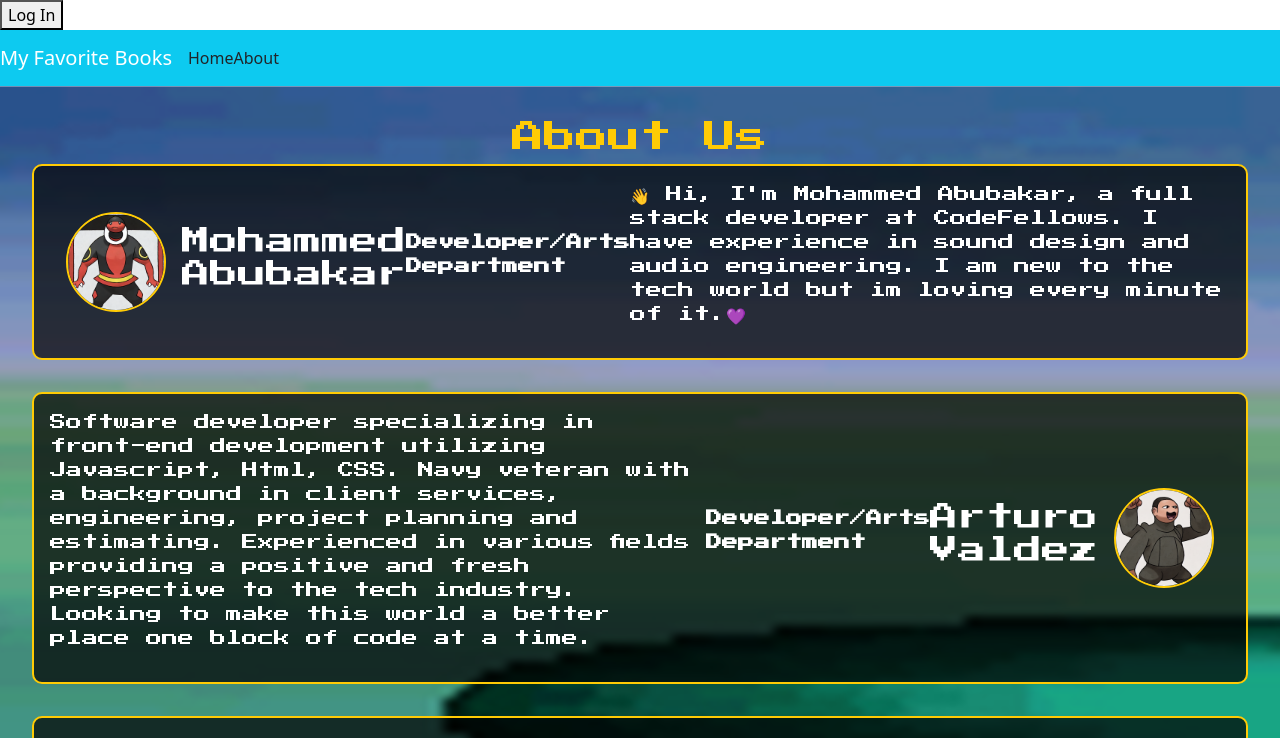
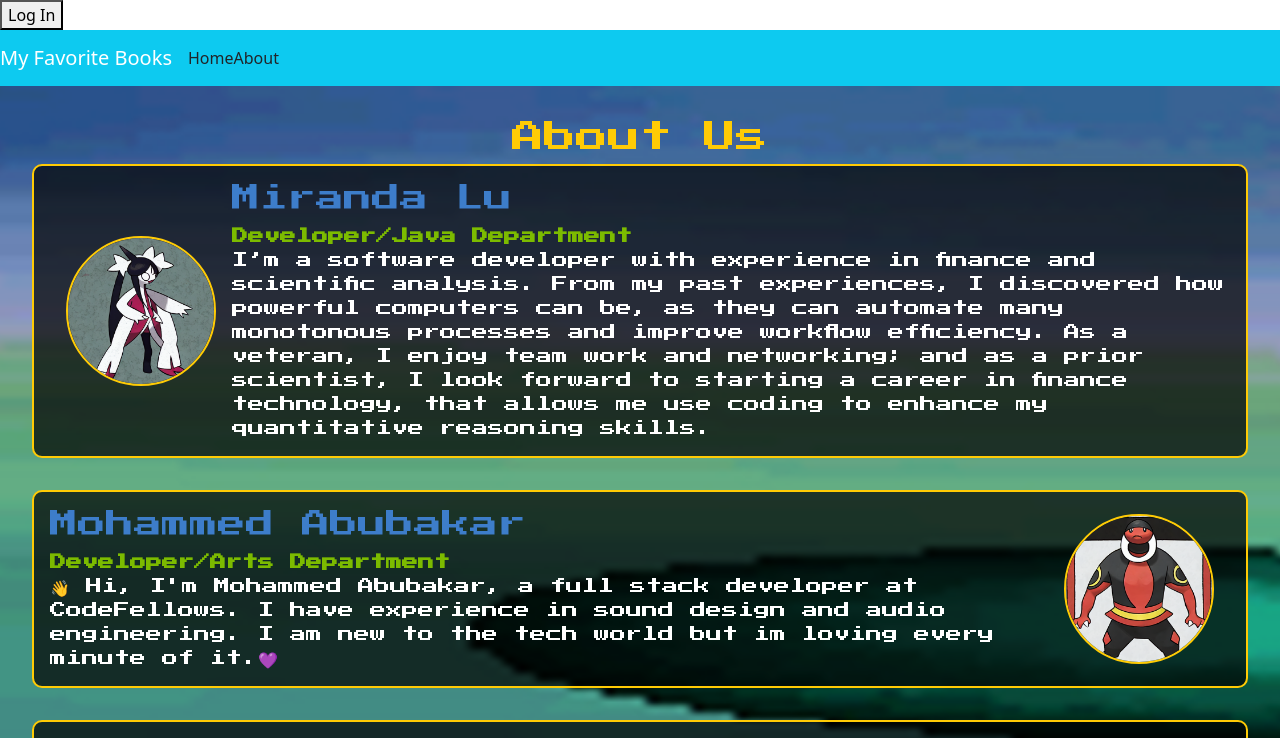
Before and after one commit to Yellow-Jacket-Trainers/pokemon-frontend, a React (Create React App) app: page /about in a window 1280 px wide. Shown: the top 738 px of the page. Built offline with nearby package versions, Linux system fonts and the light colour scheme; no server answers.

Commit message:
aboutUs page done, may tweak image size and position later

```diff
--- a/src/About.css
+++ b/src/About.css
@@ -39,8 +39,8 @@ h2 {
 }
 
 .member-image {
-  width: 100px;
-  height: 100px;
+  width: 150px;
+  height: 150px;
   object-fit: cover;
   border-radius: 50%;
   margin: 0 1rem;
@@ -49,10 +49,14 @@ h2 {
 
 .member-info h3 {
   color: #3d7dca;
+  margin: 0;
+  margin-bottom: 0.5rem;
 }
 
 .member-info p {
   color: #ffffff;
+  margin: 0;
+  flex: 1;
 }
 
 .member-info strong {
--- a/src/About.js
+++ b/src/About.js
@@ -10,9 +10,11 @@ class TeamMember extends React.Component {
         <img className="member-image"
           src={process.env.PUBLIC_URL + image}
           alt={name} />
+        <div className="member-info">
           <h3>{name}</h3>
           <p><strong>{role}</strong></p>
           <p>{bio}</p>
+        </div>
       </div>
     );
   }
@@ -21,6 +23,12 @@ class TeamMember extends React.Component {
 class About extends React.Component {
   render() {
     const teamMembers = [
+      {
+        name: 'Miranda Lu',
+        role: 'Developer/Java Department',
+        bio: 'I’m a software developer with experience in finance and scientific analysis. From my past experiences, I discovered how powerful computers can be, as they can automate many monotonous processes and improve workflow efficiency. As a veteran, I enjoy team work and networking; and as a prior scientist, I look forward to starting a career in finance technology, that allows me use coding to enhance my quantitative reasoning skills.',
+        image: '/aboutUs/miranda.png',
+      },
       {
         name: 'Mohammed Abubakar',
         role: 'Developer/Arts Department',
@@ -38,12 +46,6 @@ class About extends React.Component {
         role: 'Developer/Java Department',
         bio: "I'm Kyle, and I am a software developer currently studying at Code Fellows. Prior to this I did my best work in healthcare tech, spending 7 years in increasingly complex analyst and IT support roles.  I would like to use my powers for good and go back into healthcare tech at a small or medium sized company. It is very important to me that the work I do could be helping someone else who is struggling too.",
         image: '/aboutUs/kyle.png',
-      },
-      {
-        name: 'Miranda Lu',
-        role: 'Developer/Java Department',
-        bio: 'I’m a software developer with experience in finance and scientific analysis. From my past experiences, I discovered how powerful computers can be, as they can automate many monotonous processes and improve workflow efficiency. As a veteran, I enjoy team work and networking; and as a prior scientist, I look forward to starting a career in finance technology, that allows me use coding to enhance my quantitative reasoning skills.',
-        image: '/aboutUs/miranda.png',
       },
       // Add more team members here...
     ];
```
Lines whose indentation alone changed are shown as unchanged.
